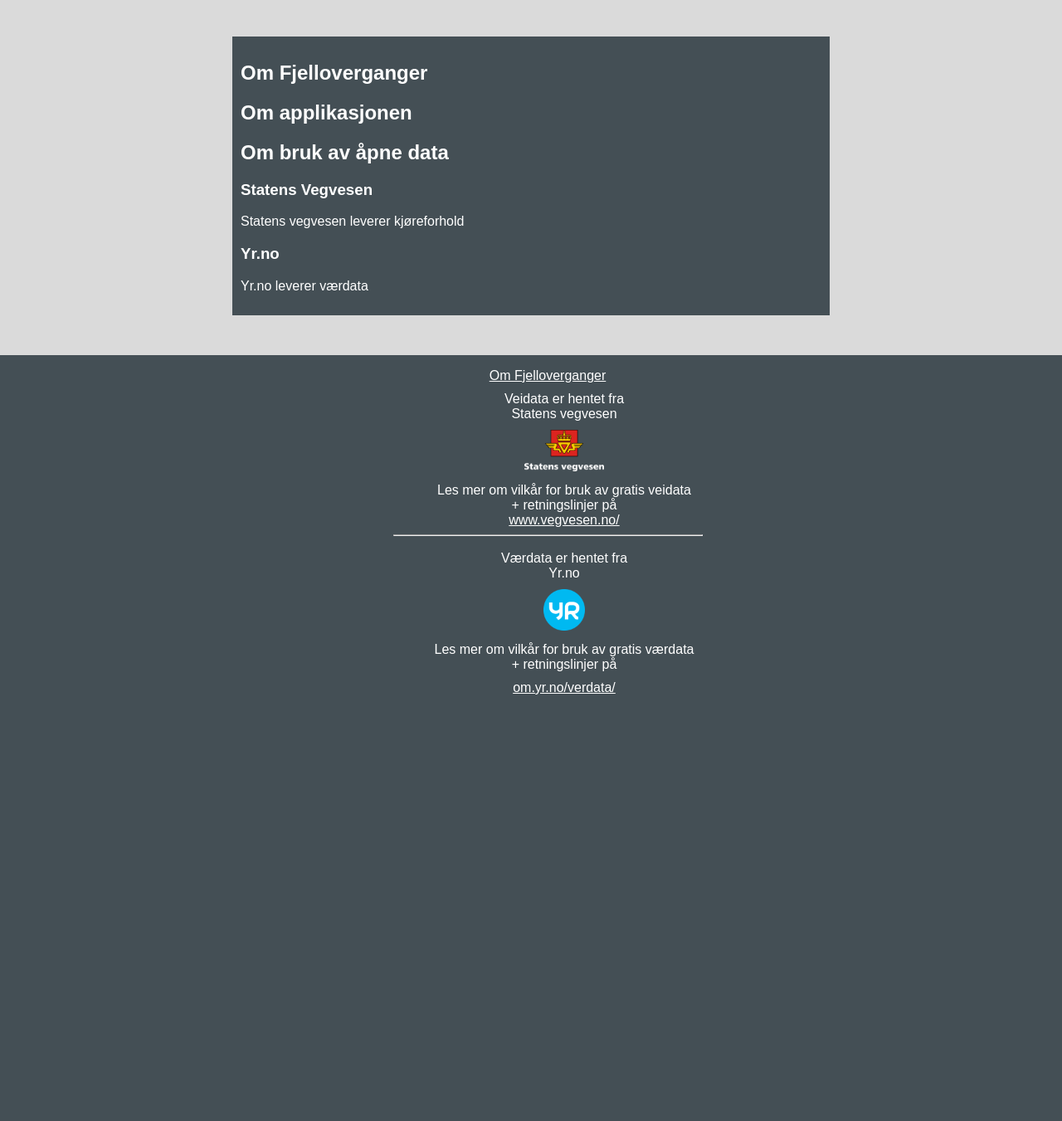
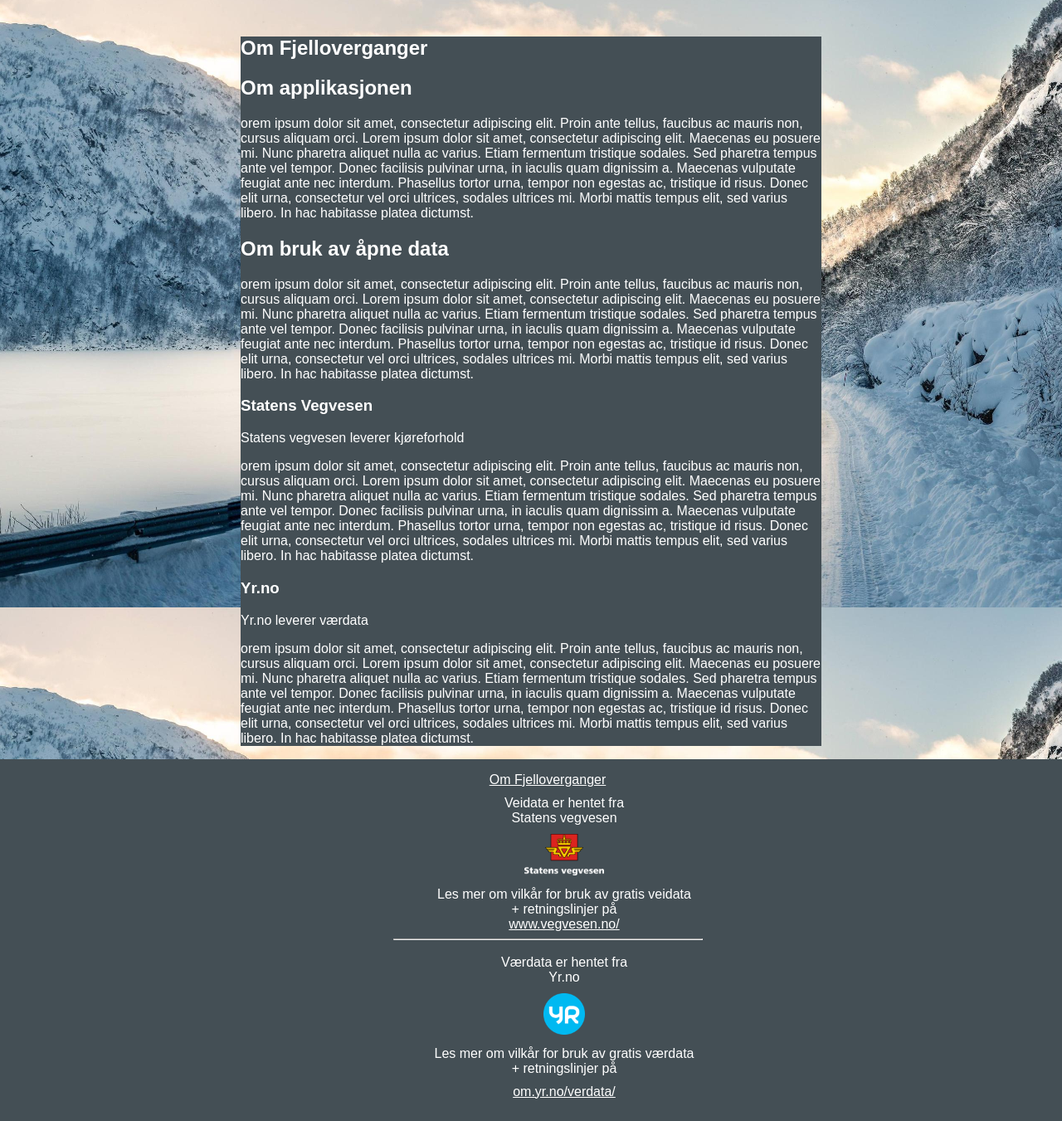
Before and after one commit to emil323/xsl, a PHP site: page /om.php in a window 1280 px wide. Shown: the part 68-1419 px from the top of the page at 83% size. Before the commit the page ends 905 px from the top, so only its background shows below. Run offline with PHP 8.4, Linux system fonts and the light colour scheme.

Commit message:
La til Om-side og bakgrunnsbilde

```diff
--- a/css/stylesheet.css
+++ b/css/stylesheet.css
@@ -1,6 +1,7 @@
 html,body{
     height: 100%;
 }
+
 
 body {
     background-color: #dadada;
@@ -8,6 +9,13 @@
     margin:0;
     padding: 0;
     color: #FFF;
+
+    background-image: url("../img/index-background.png");
+    background-repeat: no-repeat;
+    background-attachment: fixed;
+    background-position: center;
+    background-size: cover;
+
 }
 
 nav {
@@ -18,10 +26,21 @@
     position: absolute;
 }
 
+#innhold {
+    background: rgba(50,50,50,0.4);
+}
+
 .nav-liste {
     list-style-type: none;
     text-align: center;
 }
+
+/*
+.nav-listeelement {
+    display: inline-block;
+}
+*/
+
 
 #søkFelt {
     text-align: center;
@@ -52,7 +71,6 @@
     position: absolute;
     width: 100%;
     text-align: center;
-    margin-top: 3em;
 }
 
 a {
@@ -110,12 +128,11 @@
 .tabellKategori {
     font-size: small;
     background-color: #008ec2;
-
 }
 
 .tabellData {
+}
 
-}
 .skjulKnapp {
     background-color: orange; /* Green */
     border: none;
@@ -149,7 +166,6 @@
 }
 
 article {
-    padding: 10px;
     margin: auto;
     width: 700px;
     background-color: #444f55;
--- a/html/footer.html
+++ b/html/footer.html
@@ -24,6 +24,8 @@
     </ul>
 
 </footer>
+
+
+</body>
 <script src="javascript/script.js"></script>
-</body>
 </html>
--- a/html/header.html
+++ b/html/header.html
@@ -9,5 +9,6 @@
 <nav>
 <ul class="nav-liste">
     <li class="nav-listeelement"><h1>Fjelloverganger</h1></li>
+    <!-- <li class="nav-listeelement"><p>Vær og kjøreforhold</p></li> -->
 </ul>
 </nav>
--- a/om.php
+++ b/om.php
@@ -9,14 +9,18 @@
 <h1>Om Fjelloverganger</h1>
 
 <h2>Om applikasjonen</h2>
+    <p>orem ipsum dolor sit amet, consectetur adipiscing elit. Proin ante tellus, faucibus ac mauris non, cursus aliquam orci. Lorem ipsum dolor sit amet, consectetur adipiscing elit. Maecenas eu posuere mi. Nunc pharetra aliquet nulla ac varius. Etiam fermentum tristique sodales. Sed pharetra tempus ante vel tempor. Donec facilisis pulvinar urna, in iaculis quam dignissim a. Maecenas vulputate feugiat ante nec interdum. Phasellus tortor urna, tempor non egestas ac, tristique id risus. Donec elit urna, consectetur vel orci ultrices, sodales ultrices mi. Morbi mattis tempus elit, sed varius libero. In hac habitasse platea dictumst.</p>
 
 <h2>Om bruk av åpne data</h2>
+    <p>orem ipsum dolor sit amet, consectetur adipiscing elit. Proin ante tellus, faucibus ac mauris non, cursus aliquam orci. Lorem ipsum dolor sit amet, consectetur adipiscing elit. Maecenas eu posuere mi. Nunc pharetra aliquet nulla ac varius. Etiam fermentum tristique sodales. Sed pharetra tempus ante vel tempor. Donec facilisis pulvinar urna, in iaculis quam dignissim a. Maecenas vulputate feugiat ante nec interdum. Phasellus tortor urna, tempor non egestas ac, tristique id risus. Donec elit urna, consectetur vel orci ultrices, sodales ultrices mi. Morbi mattis tempus elit, sed varius libero. In hac habitasse platea dictumst.</p>
 
 <h3>Statens Vegvesen</h3>
 <p>Statens vegvesen leverer kjøreforhold</p>
+    <p>orem ipsum dolor sit amet, consectetur adipiscing elit. Proin ante tellus, faucibus ac mauris non, cursus aliquam orci. Lorem ipsum dolor sit amet, consectetur adipiscing elit. Maecenas eu posuere mi. Nunc pharetra aliquet nulla ac varius. Etiam fermentum tristique sodales. Sed pharetra tempus ante vel tempor. Donec facilisis pulvinar urna, in iaculis quam dignissim a. Maecenas vulputate feugiat ante nec interdum. Phasellus tortor urna, tempor non egestas ac, tristique id risus. Donec elit urna, consectetur vel orci ultrices, sodales ultrices mi. Morbi mattis tempus elit, sed varius libero. In hac habitasse platea dictumst.</p>
 
 <h3>Yr.no</h3>
 <p>Yr.no leverer værdata</p>
+    <p>orem ipsum dolor sit amet, consectetur adipiscing elit. Proin ante tellus, faucibus ac mauris non, cursus aliquam orci. Lorem ipsum dolor sit amet, consectetur adipiscing elit. Maecenas eu posuere mi. Nunc pharetra aliquet nulla ac varius. Etiam fermentum tristique sodales. Sed pharetra tempus ante vel tempor. Donec facilisis pulvinar urna, in iaculis quam dignissim a. Maecenas vulputate feugiat ante nec interdum. Phasellus tortor urna, tempor non egestas ac, tristique id risus. Donec elit urna, consectetur vel orci ultrices, sodales ultrices mi. Morbi mattis tempus elit, sed varius libero. In hac habitasse platea dictumst.</p>
 </article>
     </div>
 
```
Also changed, not shown: php/hovedside.php (+12 -5 lines).
